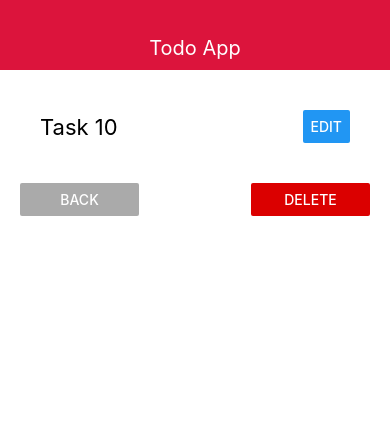
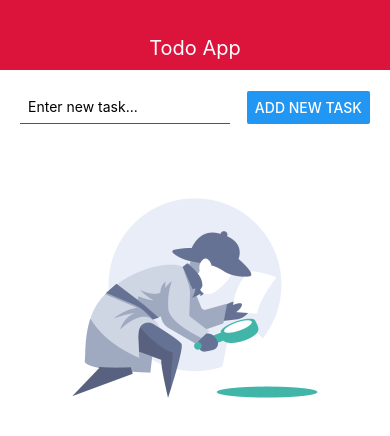
Before and after one commit to vasyl-007/ui-react-native, a React Native app in the folder ui-todo-project/: screen / in a window 390 px wide. Shown: the top 436 px of the page. Built offline with nearby package versions, Linux system fonts and the light colour scheme.

Commit message:
pre final task manager

```diff
--- a/ui-todo-project/App.js
+++ b/ui-todo-project/App.js
@@ -8,19 +8,19 @@ import { MainScreen } from "./src/screens/MainScreen";
 import { TodoScreen } from "./src/screens/TodoScreen";
 
 export default function App() {
-  const [todoId, setTodoId] = useState("id-10");
+  const [todoId, setTodoId] = useState(null);
 
   const [todos, setTodos] = useState([
-    { id: "id-10", title: "Task 10" },
-    { id: "id-9", title: "Task 9" },
-    { id: "id-8", title: "Task 8" },
-    { id: "id-7", title: "Task 7" },
-    { id: "id-6", title: "Task 6" },
-    { id: "id-5", title: "Task 5" },
-    { id: "id-4", title: "Task 4" },
-    { id: "id-3", title: "Task 3" },
-    { id: "id-2", title: "Task 2" },
-    { id: "id-1", title: "Task 1" },
+    // { id: "id-10", title: "Task 10" },
+    // { id: "id-9", title: "Task 9" },
+    // { id: "id-8", title: "Task 8" },
+    // { id: "id-7", title: "Task 7" },
+    // { id: "id-6", title: "Task 6" },
+    // { id: "id-5", title: "Task 5" },
+    // { id: "id-4", title: "Task 4" },
+    // { id: "id-3", title: "Task 3" },
+    // { id: "id-2", title: "Task 2" },
+    // { id: "id-1", title: "Task 1" },
   ]);
 
   const addTodo = (title) => {
--- a/ui-todo-project/src/screens/MainScreen.js
+++ b/ui-todo-project/src/screens/MainScreen.js
@@ -1,13 +1,17 @@
 import React from "react";
-import { StyleSheet, View, FlatList } from "react-native";
+import {
+  StyleSheet,
+  View,
+  FlatList,
+  Image,
+  ImageBackground,
+} from "react-native";
 import { AddTodo } from "../components/AddTodo";
 import { Todo } from "../components/Todo";
 
 export const MainScreen = ({ todos, addTodo, removeTodo, openTodo }) => {
-  return (
+  let content = (
     <View>
-      <AddTodo onSubmit={addTodo} />
-
       <FlatList
         keyExtractor={(item) => item.id}
         data={todos}
@@ -15,8 +19,54 @@ export const MainScreen = ({ todos, addTodo, removeTodo, openTodo }) => {
           <Todo todo={item} onRemoveTodo={removeTodo} onOpen={openTodo} />
         )}
       />
+      <View>
+        <ImageBackground
+          source={require("../../assets/task-management-bg.png")}
+          style={styles.backImage}
+        ></ImageBackground>
+      </View>
+    </View>
+  );
+
+  if (todos.length === 0) {
+    content = (
+      <View style={styles.imgWrap}>
+        <Image
+          source={require("../../assets/no-results.png")}
+          style={styles.img}
+        />
+        {/* <Image
+          source={{
+            uri:
+              "https://cdn.dribbble.com/users/158194/screenshots/6398178/empty_state-01_2x.jpg",
+          }}
+          style={styles.img}
+        /> */}
+      </View>
+    );
+  }
+  return (
+    <View>
+      <AddTodo onSubmit={addTodo} />
+
+      {content}
     </View>
   );
 };
 
-// const styles = StyleSheet.create({});
+const styles = StyleSheet.create({
+  imgWrap: {
+    justifyContent: "center",
+    alignItems: "center",
+    padding: 10,
+  },
+  img: {
+    width: 380,
+    height: 300,
+    resizeMode: "cover",
+  },
+  backImage: {
+    height: 250,
+    resizeMode: "contain",
+  },
+});
```
Also changed, not shown: ui-todo-project/assets/no-results.png (added), ui-todo-project/assets/task-management-bg.png (added).
